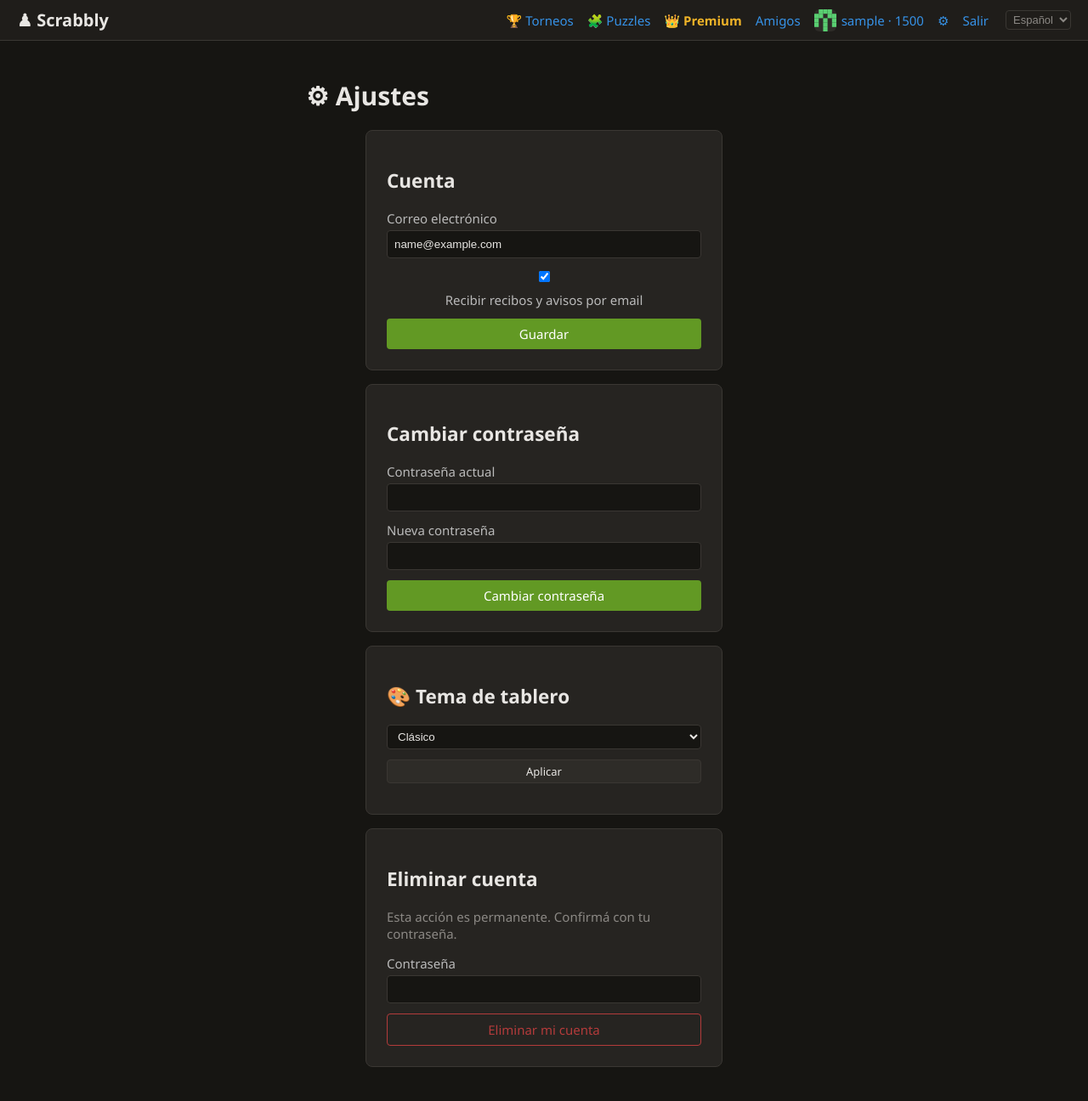
After one commit to jmg/scrabbly-cloud, a Django app: page /settings/ in a window 1280 px wide. The commit adds this page. Shown: the whole page at 85% size. Run offline with Django 5.2, Linux system fonts and the light colour scheme; the visitor is signed in with stand-in values (Sample User, id 1); data that the repository does not hold is empty.

Commit message:
Add account settings page
A settings page (/settings/) for registered users:
- Update email and an email-notifications opt-in (respected by the mailer).
- Change password (verifies the current one; keeps the session alive).
- Board-theme picker (also available here, not just on the profile).
- Delete account, confirmed with the password.

Topbar gains a settings (gear) link; User gains email_opt_in. All strings
wrapped for i18n (English catalog updated and compiled).

Tests cover account update + opt-in toggle, password change (incl. wrong
current password), password-guarded deletion, and that opting out suppresses
email (65 total). Settings page render + EN translation verified.

https://claude.ai/code/session_018q2A791ErePCaEMFQfZHqL

```diff
--- a/accounts/models.py
+++ b/accounts/models.py
@@ -28,6 +28,7 @@ class User(AbstractUser):
     premium_tier = models.CharField(max_length=10, blank=True)  # "gold" | "diamond"
     has_used_trial = models.BooleanField(default=False)
     board_theme = models.CharField(max_length=20, default="classic")
+    email_opt_in = models.BooleanField(default=True)  # receipts & notifications
 
     @property
     def display_name(self):
--- a/accounts/urls.py
+++ b/accounts/urls.py
@@ -6,6 +6,10 @@ urlpatterns = [
     path("register/", views.register, name="register"),
     path("login/", views.login_view, name="login"),
     path("logout/", views.logout_view, name="logout"),
+    path("settings/", views.settings_view, name="settings"),
+    path("settings/account/", views.update_account, name="update_account"),
+    path("settings/password/", views.change_password, name="change_password"),
+    path("settings/delete/", views.delete_account, name="delete_account"),
     path("settings/theme/", views.set_theme, name="set_theme"),
     path("friends/", views.friends, name="friends"),
     path("friends/request/", views.friend_request, name="friend_request"),
--- a/accounts/views.py
+++ b/accounts/views.py
@@ -229,6 +229,63 @@ def _sparkline(values, w=260, h=48):
     )
 
 
+def settings_view(request):
+    user = _real_user(request)
+    if user is None:
+        return redirect("login")
+    return render(request, "accounts/settings.html", {
+        "themes": THEMES,
+        "current_theme": user.board_theme,
+        "can_use_premium_themes": user.has_perk("themes"),
+    })
+
+
+@require_POST
+def update_account(request):
+    user = _real_user(request)
+    if user is None:
+        return redirect("login")
+    user.email = (request.POST.get("email") or "").strip()
+    user.email_opt_in = request.POST.get("email_opt_in") == "1"
+    user.save(update_fields=["email", "email_opt_in"])
+    messages.success(request, _("Datos actualizados."))
+    return redirect("settings")
+
+
+@require_POST
+def change_password(request):
+    from django.contrib.auth import update_session_auth_hash
+    user = _real_user(request)
+    if user is None:
+        return redirect("login")
+    current = request.POST.get("current", "")
+    new = request.POST.get("new", "")
+    if not user.check_password(current):
+        messages.error(request, _("La contraseña actual es incorrecta."))
+    elif len(new) < 4:
+        messages.error(request, _("La nueva contraseña es demasiado corta."))
+    else:
+        user.set_password(new)
+        user.save(update_fields=["password"])
+        update_session_auth_hash(request, user)  # keep the user logged in
+        messages.success(request, _("Contraseña actualizada."))
+    return redirect("settings")
+
+
+@require_POST
+def delete_account(request):
+    user = _real_user(request)
+    if user is None:
+        return redirect("login")
+    if not user.check_password(request.POST.get("password", "")):
+        messages.error(request, _("Contraseña incorrecta. La cuenta no se eliminó."))
+        return redirect("settings")
+    logout(request)
+    user.delete()
+    messages.info(request, _("Tu cuenta fue eliminada."))
+    return redirect("lobby")
+
+
 @require_POST
 def set_theme(request):
     if not request.user.is_authenticated or request.user.is_guest:
--- a/billing/emails.py
+++ b/billing/emails.py
@@ -10,7 +10,7 @@ from django.core.mail import send_mail
 
 def _send(user, subject, body):
     email = getattr(user, "email", "")
-    if not email:
+    if not email or not getattr(user, "email_opt_in", True):
         return False
     send_mail(subject, body, settings.DEFAULT_FROM_EMAIL, [email],
               fail_silently=True)
--- a/static/css/style.css
+++ b/static/css/style.css
@@ -117,6 +117,10 @@ li.challenge { display: flex; justify-content: space-between; align-items: cente
 .arena-actions { display: flex; gap: 8px; margin: 12px 0; flex-wrap: wrap; }
 .arena-standings li span { color: var(--muted); font-size: 13px; }
 .arena-link { margin: 8px 0; font-size: 14px; }
+.settings-page { max-width: 560px; margin: 0 auto; }
+.settings-page .auth-card { margin-bottom: 16px; }
+.settings-page label.check { display: flex; align-items: center; gap: 8px; }
+.danger-zone { border: 1px solid #d9534f; }
 .premium-link { color: #f0b428 !important; font-weight: 600; }
 .pricing { max-width: 760px; margin: 0 auto; text-align: center; }
 .pricing .perks { list-style: none; padding: 0; display: inline-flex; flex-direction: column; gap: 8px; text-align: left; margin: 16px auto 24px; }
--- /dev/null
+++ b/templates/accounts/settings.html
@@ -0,0 +1,55 @@
+{% extends "base.html" %}
+{% load i18n %}
+{% block title %}{% trans "Ajustes" %} · Scrabbly{% endblock %}
+{% block content %}
+<div class="settings-page">
+  <h1>⚙ {% trans "Ajustes" %}</h1>
+
+  <div class="auth-card">
+    <h2>{% trans "Cuenta" %}</h2>
+    <form method="post" action="{% url 'update_account' %}">
+      {% csrf_token %}
+      <label>{% trans "Email" %}<input type="email" name="email" value="{{ user.email }}"></label>
+      <label class="check"><input type="checkbox" name="email_opt_in" value="1" {% if user.email_opt_in %}checked{% endif %}> {% trans "Recibir recibos y avisos por email" %}</label>
+      <button class="btn-primary" type="submit">{% trans "Guardar" %}</button>
+    </form>
+  </div>
+
+  <div class="auth-card">
+    <h2>{% trans "Cambiar contraseña" %}</h2>
+    <form method="post" action="{% url 'change_password' %}">
+      {% csrf_token %}
+      <label>{% trans "Contraseña actual" %}<input type="password" name="current" required></label>
+      <label>{% trans "Nueva contraseña" %}<input type="password" name="new" required minlength="4"></label>
+      <button class="btn-primary" type="submit">{% trans "Cambiar contraseña" %}</button>
+    </form>
+  </div>
+
+  {% if themes %}
+  <div class="auth-card">
+    <h2>🎨 {% trans "Tema de tablero" %}</h2>
+    <form method="post" action="{% url 'set_theme' %}" class="filters">
+      {% csrf_token %}
+      <select name="theme">
+        {% for t in themes %}
+        <option value="{{ t.code }}" {% if t.code == current_theme %}selected{% endif %}
+          {% if t.premium and not can_use_premium_themes %}disabled{% endif %}>{{ t.name }}{% if t.premium %} 👑{% endif %}</option>
+        {% endfor %}
+      </select>
+      <button class="btn-small" type="submit">{% trans "Aplicar" %}</button>
+    </form>
+  </div>
+  {% endif %}
+
+  <div class="auth-card danger-zone">
+    <h2>{% trans "Eliminar cuenta" %}</h2>
+    <p class="muted">{% trans "Esta acción es permanente. Confirmá con tu contraseña." %}</p>
+    <form method="post" action="{% url 'delete_account' %}"
+          onsubmit="return confirm('{% trans "¿Seguro que querés eliminar tu cuenta?" %}');">
+      {% csrf_token %}
+      <label>{% trans "Contraseña" %}<input type="password" name="password" required></label>
+      <button class="btn-danger" type="submit">{% trans "Eliminar mi cuenta" %}</button>
+    </form>
+  </div>
+</div>
+{% endblock %}
--- a/templates/base.html
+++ b/templates/base.html
@@ -21,6 +21,7 @@
       {% if user.is_authenticated and not user.is_guest %}
         <a href="{% url 'friends' %}">{% trans "Amigos" %}{% if nav_friend_requests or nav_challenges %} <span class="nav-badge">{{ nav_friend_requests|add:nav_challenges }}</span>{% endif %}</a>
         <a class="me-link" href="{% url 'profile' user.username %}">{{ user.username|avatar:26 }} {% if user.is_premium %}<span class="crown" title="Premium">👑</span>{% endif %}{{ user.display_name }} · {{ user.rating }}</a>
+        <a href="{% url 'settings' %}" title="{% trans 'Ajustes' %}">⚙</a>
         <a href="{% url 'logout' %}">{% trans "Salir" %}</a>
       {% else %}
         <span class="guest">{{ user.display_name }} · {{ user.rating }}</span>
```
Also changed, not shown: accounts/tests.py (+42 -0 lines), README.md, accounts/migrations/0006_user_email_opt_in.py (added), locale/en/LC_MESSAGES/django.po, 1 other file.
